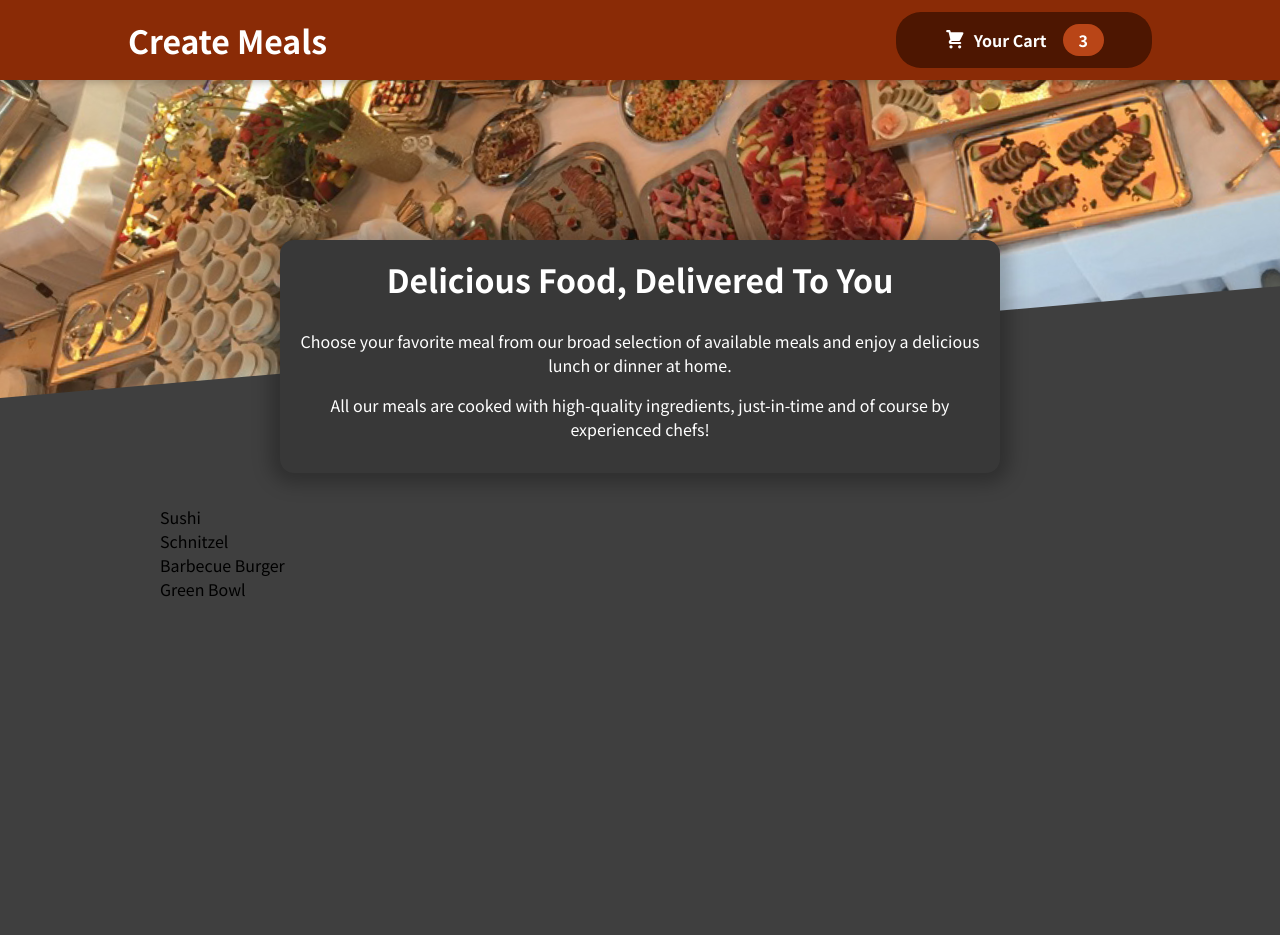
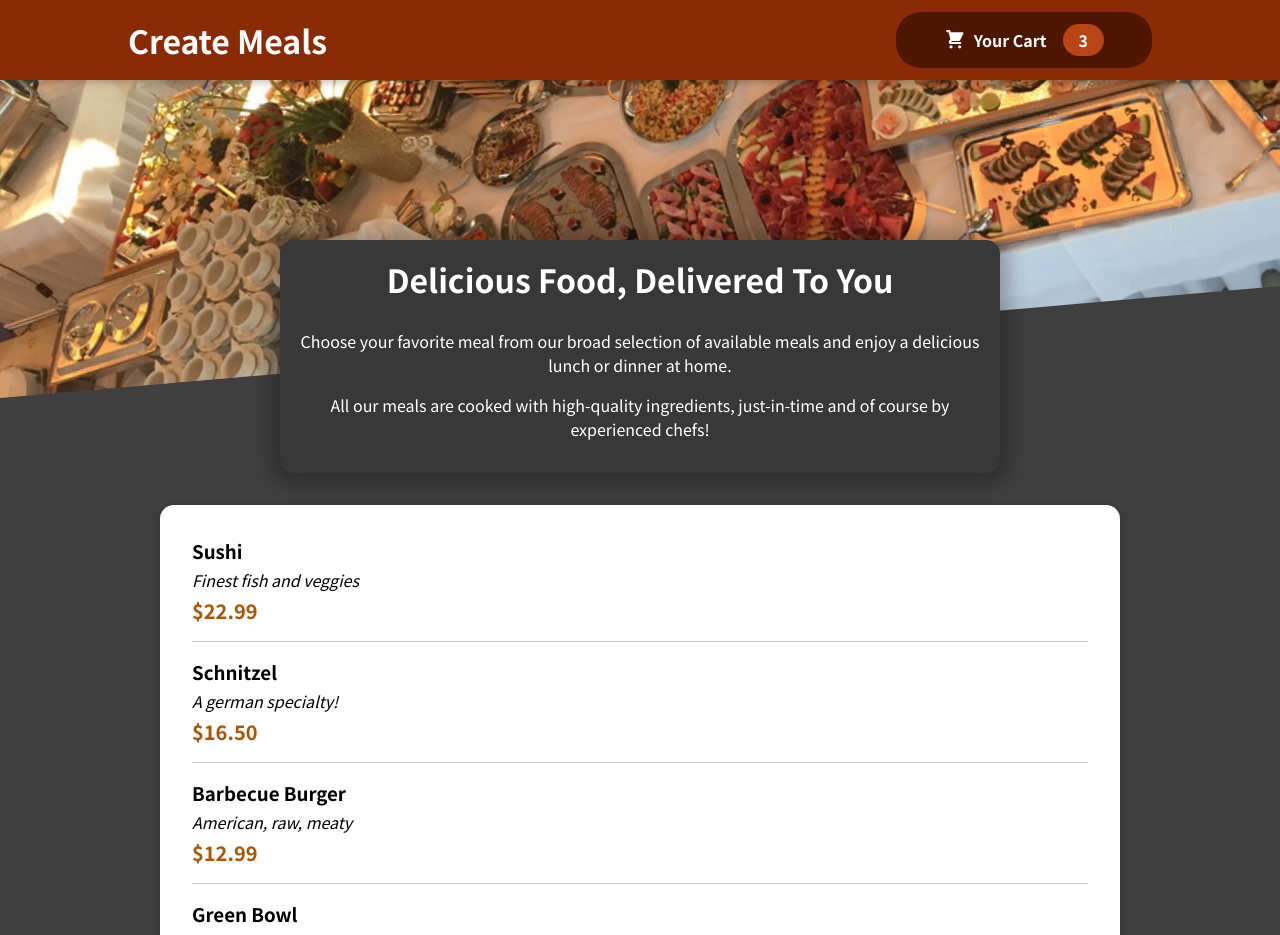
Before and after one commit to jangwalia/FoodApp, a React (Create React App) app: page / in a window 1280 px wide. Shown: the top 935 px of the page. Before the commit the page ends 800 px from the top, so only its background shows below. Built offline with nearby package versions, Linux system fonts and the light colour scheme.

Commit message:
add individual MealItem

```diff
--- a/src/Components/Meals/AvailableMeals.js
+++ b/src/Components/Meals/AvailableMeals.js
@@ -1,12 +1,22 @@
 import React from "react";
 import Dummy_Meals from "../../data/Dummy";
 import "./AvailableMeals.css";
-
+import Card from "../UI/Card";
+import MealItem from "./MealItem/MealItem";
 function AvailableMeals() {
-  const mealsList = Dummy_Meals.map((meal) => <li>{meal.name}</li>);
+  const mealsList = Dummy_Meals.map((meal) => (
+    <MealItem
+      key={meal.id}
+      name={meal.name}
+      description={meal.description}
+      price={meal.price}
+    />
+  ));
   return (
     <section className="meals">
-      <ul>{mealsList}</ul>
+      <Card>
+        <ul>{mealsList}</ul>
+      </Card>
     </section>
   );
 }
--- /dev/null
+++ b/src/Components/Meals/MealItem/MealItem.css
@@ -0,0 +1,22 @@
+.meal {
+  display: flex;
+  justify-content: space-between;
+  margin: 1rem;
+  padding-bottom: 1rem;
+  border-bottom: 1px solid #ccc;
+}
+
+.meal h3 {
+  margin: 0 0 0.25rem 0;
+}
+
+.description {
+  font-style: italic;
+}
+
+.price {
+  margin-top: 0.25rem;
+  font-weight: bold;
+  color: #ad5502;
+  font-size: 1.25rem;
+}
--- /dev/null
+++ b/src/Components/Meals/MealItem/MealItem.js
@@ -0,0 +1,17 @@
+import React from "react";
+import "./MealItem.css";
+
+function MealItem(props) {
+  const price = `$${props.price.toFixed(2)}`;
+  return (
+    <li className="meal">
+      <div>
+        <h3>{props.name}</h3>
+        <div className="description">{props.description}</div>
+        <div className="price">{price}</div>
+      </div>
+    </li>
+  );
+}
+
+export default MealItem;
--- /dev/null
+++ b/src/Components/UI/Card.css
@@ -0,0 +1,6 @@
+.card {
+  padding: 1rem;
+  box-shadow: 0 2px 8px rgba(0, 0, 0, 0.25);
+  border-radius: 14px;
+  background-color: white;
+}
--- /dev/null
+++ b/src/Components/UI/Card.js
@@ -0,0 +1,7 @@
+import React from "react";
+import "./Card.css";
+function Card(props) {
+  return <div className="card">{props.children}</div>;
+}
+
+export default Card;
```
